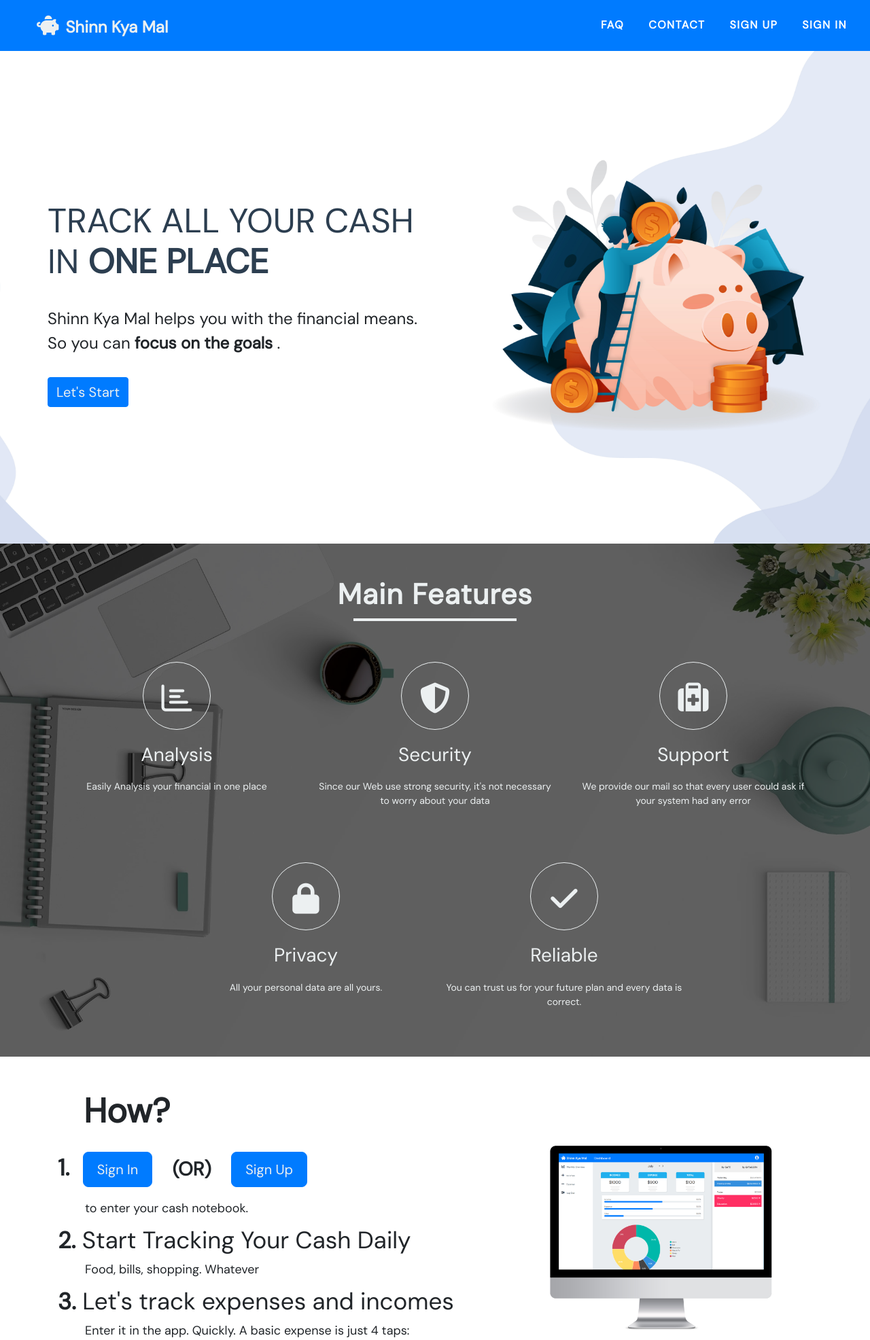
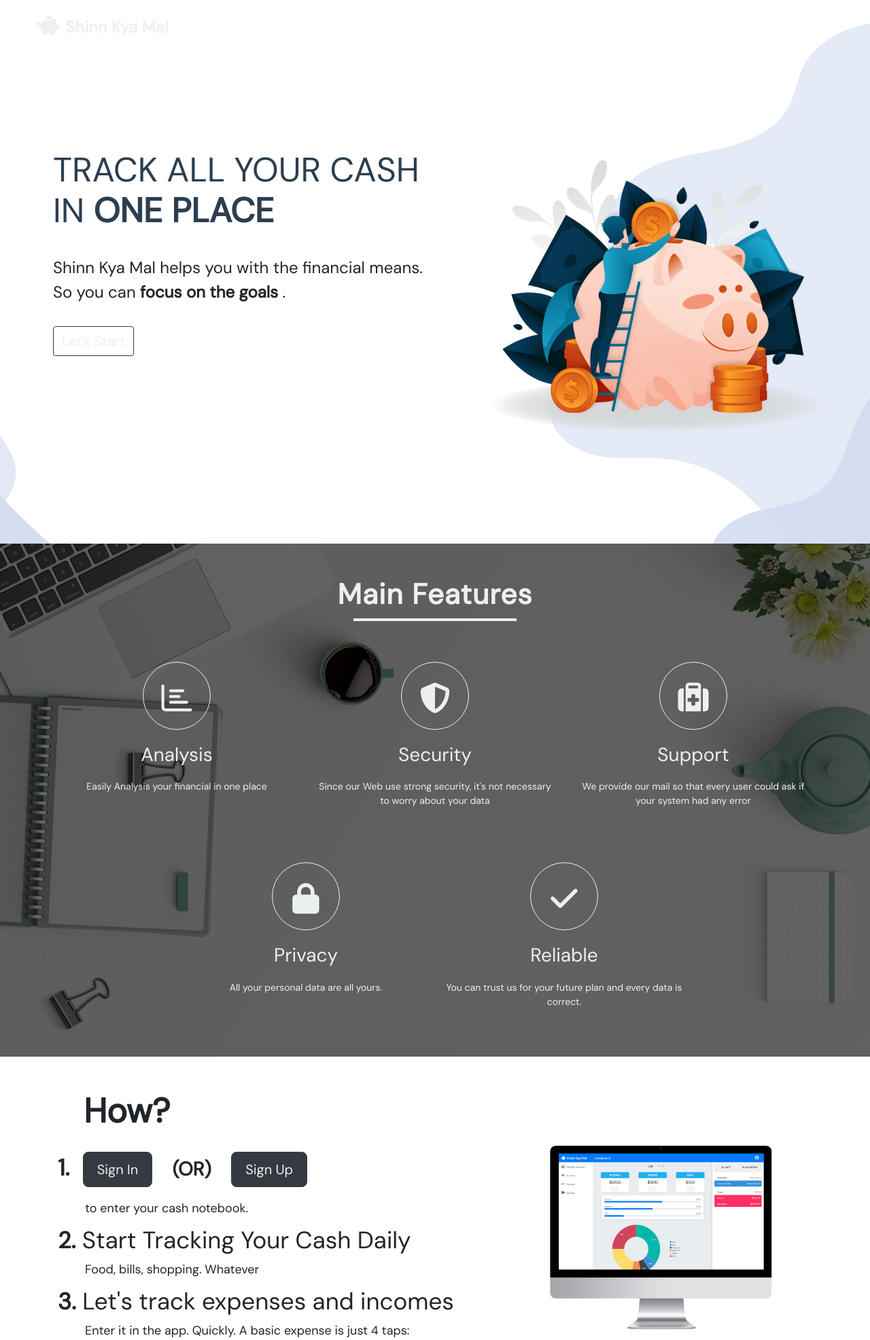
Before and after one commit to yephonekyaw/PHP-Project-, a PHP site: page /homePage.php in a window 1280 px wide. Shown: the top 1972 px of the page at 68% size. Run offline with PHP 8.4, Linux system fonts and the light colour scheme; some libraries are stand-ins or nearby versions.

Commit message:
update ui

```diff
--- a/main/homePage.php
+++ b/main/homePage.php
@@ -7,6 +7,7 @@
     <meta http-equiv="X-UA-Compatible" content="ie=edge">
     <link rel="stylesheet" href="style.css" type="text/css">
     <script src="script.js"></script>
+    <!-- bootstrap -->
     <link rel="stylesheet" href="https://stackpath.bootstrapcdn.com/bootstrap/4.3.1/css/bootstrap.min.css">
     <link rel="stylesheet" href="https://stackpath.bootstrapcdn.com/font-awesome/4.7.0/css/font-awesome.min.css">
     <script src="https://code.jquery.com/jquery-3.3.1.slim.min.js"></script>
@@ -46,9 +47,9 @@
     <!-- ---------------- Navigation Bar ---------------- -->
 
     <header id="Top">
-        <nav class="navbar navbar-expand-lg  navbar-dark bg-primary">
+        <nav class="navbar fixed-top navbar-expand-sm " data-spy="affix">
             <!-- <nav class="navbar navbar-expand-lg sticky-top navbar-light bg-light"> -->
-            <a class="navbar-brand" href="home.html"><i class="fas fa-piggy-bank"></i>Shinn Kya Mal</a>
+            <a class="navbar-brand" href="homePage.php"><i class="fas fa-piggy-bank"></i>Shinn Kya Mal</a>
             <button class="navbar-toggler" type="button" data-toggle="collapse" data-target="#navbarNav"
                 aria-controls="navbarNav" aria-expanded="false" aria-label="Toggle navigation">
                 <span class="navbar-toggler-icon"></span>
@@ -73,13 +74,13 @@
 
         <div class="container">
             <div class="row">
-                <div class="col-md-6 text-left">
+                <div class="col-md-6 text-left mx-2">
                     <h1>Track all your cash in <span>one place</span> </h1>
 
                     <p>Shinn Kya Mal helps you with the financial means.
                         So you can <span>focus on the goals</span> .</p>
 
-                    <a href="#Features" class="btn btn-primary"> Let's Start</a>
+                    <a href="#Features" class="btn btn-outline-dark"> Let's Start</a>
                 </div>
             </div>
 
@@ -147,8 +148,8 @@
             <h1>How?</h1>
             <div class="row">
                 <div class="col-md-7 Instruction">
-                    <h2> <span>1.</span> <a href="signinPage.php" class="btn btn-primary">Sign In</a> <span
-                            class="or">(OR)</span> <a href="signupPage.php" class="btn btn-primary">Sign Up</a></h2>
+                    <h2> <span>1.</span> <a href="signinPage.php" class="btn btn-dark">Sign In</a> <span
+                            class="or">(OR)</span> <a href="signupPage.php" class="btn btn-dark">Sign Up</a></h2>
                     <small>to enter your cash notebook.</small>
                     <h2> <span>2.</span> Start Tracking Your Cash Daily</h2>
                     <small>Food, bills, shopping. Whatever</small> <br>
@@ -280,7 +281,7 @@
                         <div class="card">
                             <div class="card-header" id="headingOne">
                                 <h2 class="mb-0">
-                                    <button class="btn btn-link" type="button" data-toggle="collapse"
+                                    <button class="btn btn-link text-secondary" type="button" data-toggle="collapse"
                                         data-target="#collapseOne" aria-expanded="true" aria-controls="collapseOne">
                                         What is Shinn Kya Mal?
                                     </button>
@@ -301,7 +302,7 @@
                         <div class="card">
                             <div class="card-header" id="headingTwo">
                                 <h2 class="mb-0">
-                                    <button class="btn btn-link collapsed" type="button" data-toggle="collapse"
+                                    <button class="btn btn-link text-secondary collapsed" type="button" data-toggle="collapse"
                                         data-target="#collapseTwo" aria-expanded="false" aria-controls="collapseTwo">
                                         Does your information secure?
                                     </button>
@@ -324,7 +325,7 @@
                         <div class="card">
                             <div class="card-header" id="headingThree">
                                 <h2 class="mb-0">
-                                    <button class="btn btn-link collapsed" type="button" data-toggle="collapse"
+                                    <button class="btn btn-link text-secondary collapsed" type="button" data-toggle="collapse"
                                         data-target="#collapseThree" aria-expanded="false"
                                         aria-controls="collapseThree">
                                         How much it costs to use the service?
@@ -344,7 +345,7 @@
                         <div class="card">
                             <div class="card-header" id="headingThree">
                                 <h2 class="mb-0">
-                                    <button class="btn btn-link collapsed" type="button" data-toggle="collapse"
+                                    <button class="btn btn-link text-secondary collapsed" type="button" data-toggle="collapse"
                                         data-target="#collapseFour" aria-expanded="false" aria-controls="collapseThree">
                                         How to use Shinn Kya Mal?
                                     </button>
@@ -375,7 +376,7 @@
 
     <!-- ---------------- Footer ---------------- -->
 
-    <footer class="bg-primary">
+    <footer class="bg-dark">
         <div class="container">
             <a class="brandlink" href="#Top">
                 <h3>Shinn Kya Mal</h3>
@@ -412,7 +413,7 @@
                 </div>
             </div>
             <div class="text-center copyright">
-                <h5><i class="fas fa-copyright"></i> 2019 UIT. All Rights Reserved. </h5>
+                <h5><i class="fas fa-copyright"></i> 2020 UIT. All Rights Reserved. </h5>
             </div>
         </div>
     </footer>
```
Also changed, not shown: main/signinPage.php (+6 -6 lines), main/signupPage.php (+4 -4 lines).
